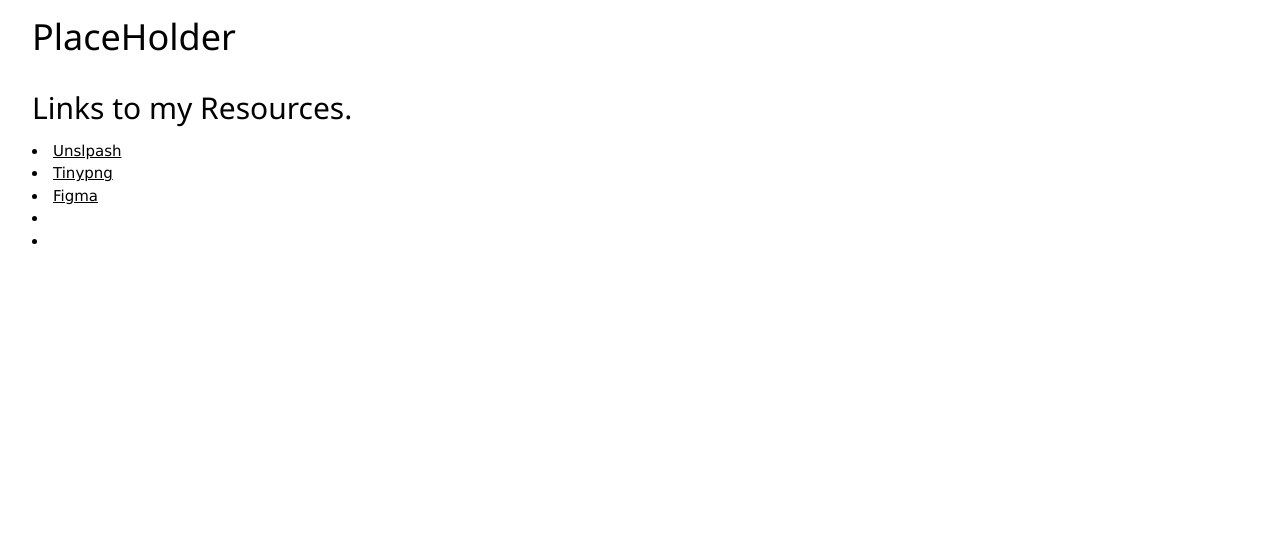
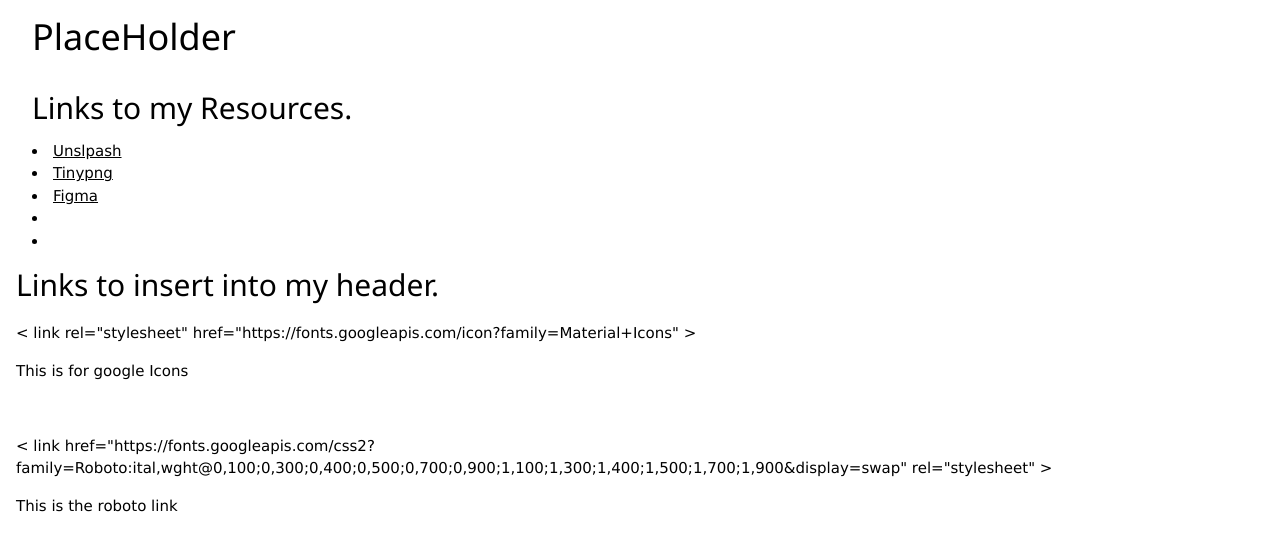
Before and after one commit to AlnBarr/myStuff, a plain HTML site: page index.html in a window 1280 px wide. Drawn offline with nearby package versions, Linux system fonts and the light colour scheme.

Commit message:
Update index.html

```diff
--- a/index.html
+++ b/index.html
@@ -4,7 +4,10 @@
 <head>
     <meta charset="UTF-8">
     <meta name="viewport" content="width=device-width, initial-scale=1.0">
+
     <link rel="stylesheet" href="https://www.w3schools.com/w3css/4/w3.css">
+    <link href="https://fonts.googleapis.com/css2?family=Roboto:ital,wght@0,100;0,300;0,400;0,500;0,700;0,900;1,100;1,300;1,400;1,500;1,700;1,900&display=swap" rel="stylesheet">
+    <link rel="stylesheet" href="https://fonts.googleapis.com/icon?family=Material+Icons">
     <title>Resources</title>
 </head>
 
@@ -34,6 +37,14 @@
                 </li>
                 </ul>
         </div>
+        <div>
+            <h2>Links to insert into my header.</h2>
+            <p>&lt link rel="stylesheet" href="https://fonts.googleapis.com/icon?family=Material+Icons" &gt</p>
+            <p>This is for google Icons</p><br>
+            <p>&lt link href="https://fonts.googleapis.com/css2?family=Roboto:ital,wght@0,100;0,300;0,400;0,500;0,700;0,900;1,100;1,300;1,400;1,500;1,700;1,900&display=swap" rel="stylesheet" &gt</p>
+            <p>This is the roboto link</p>
+        </div>
+    </div>
     </div>
 </body>
 
```
